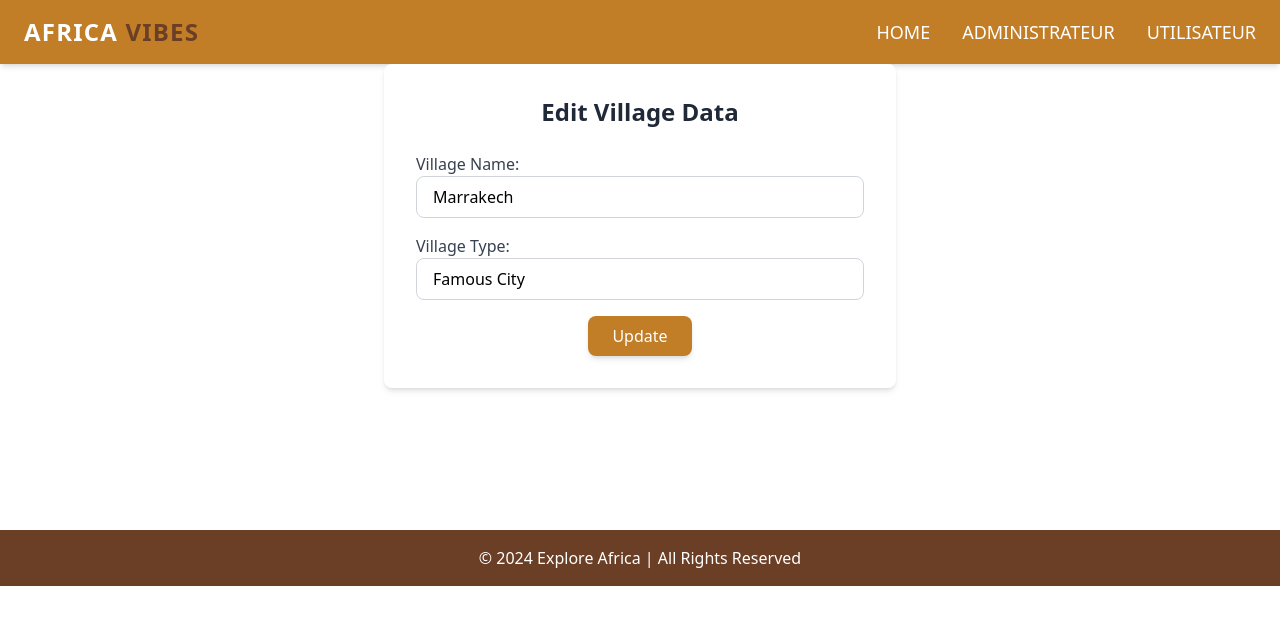
After one commit to Hamza177-bas/Educational-website, a PHP site: page /editvill.php?id=1&type=vill in a window 1280 px wide. The commit adds this page. Shown: the top 625 px of the page. Run offline with PHP 8.4, Linux system fonts and the light colour scheme; data comes from the database, SQL or seed files in the repository; some libraries are stand-ins or nearby versions.

Commit message:
add fonction edite to pays and vill

```diff
--- /dev/null
+++ b/editvill.php
@@ -0,0 +1,74 @@
+<?php
+include('conn.php');
+
+if (isset($_GET['id']) && isset($_GET['type']) && $_GET['type'] == 'vill') {
+    $id = mysqli_real_escape_string($conn, $_GET['id']);
+
+    $query = mysqli_query($conn, "SELECT * FROM `vill` WHERE `id` = '$id'");
+    $row = mysqli_fetch_assoc($query);
+
+    if (!$row) {
+        echo "vill valide no.";
+        exit;
+    }
+} else {
+    echo "data no valide";
+    exit;
+}
+?>
+
+<!DOCTYPE html>
+<html lang="en">
+<head>
+    <meta charset="UTF-8">
+    <meta name="viewport" content="width=device-width, initial-scale=1.0">
+    <script src="https://cdn.tailwindcss.com"></script>
+    <title>modified vill</title>
+</head>
+<body>
+
+<nav class="bg-[#C27D27] shadow-md">
+        <div class="max-w-7xl mx-auto px-6 py-4 flex justify-between items-center">
+
+            <div class="text-white text-2xl font-bold uppercase tracking-wider">
+                Africa <span class="text-[#6B3E26]">Vibes</span>
+            </div>
+
+            <ul class="hidden md:flex space-x-8">
+                <li><a href="index.php" class="text-white text-lg font-medium uppercase hover:text-[#F1C40F] transition duration-300">Home</a></li>
+                <li><a href="Admin.php" class="text-white text-lg font-medium uppercase hover:text-[#F1C40F] transition duration-300">Administrateur</a></li>
+                <li><a href="Utilis.php" class="text-white text-lg font-medium uppercase hover:text-[#F1C40F] transition duration-300">Utilisateur</a></li>
+        </ul>
+
+        <div id="mobile-menu" class="md:hidden hidden bg-[#C27D27] ">
+            <ul class="space-y-4 py-4 px-6">
+                <li><a href="#home" class="text-white text-lg font-medium uppercase hover:text-[#F1C40F] transition duration-300">Home</a></li>
+                <li><a href="#about" class="text-white text-lg font-medium uppercase hover:text-[#F1C40F] transition duration-300">About</a></li>
+                <li><a href="#services" class="text-white text-lg font-medium uppercase hover:text-[#F1C40F] transition duration-300">Services</a></li>
+            </ul>
+        </div>
+    </nav>
+
+
+    <form action="updatevill.php" method="POST" class="max-w-lg mx-auto bg-white p-8 rounded-lg shadow-md">
+    <input type="hidden" name="id" value="<?= $row['id']; ?>">
+    <h2 class="text-2xl font-semibold text-center text-gray-800 mb-6">Edit Village Data</h2>
+    <div class="mb-4">
+        <label for="name" class="block text-gray-700 font-medium">Village Name:</label>
+        <input type="text" name="name" value="<?= $row['name']; ?>" class="w-full px-4 py-2 border border-gray-300 rounded-lg focus:outline-none focus:ring-2 focus:ring-blue-400" required>
+    </div>
+    <div class="mb-4">
+        <label for="type" class="block text-gray-700 font-medium">Village Type:</label>
+        <input type="text" name="type" value="<?= $row['type']; ?>" class="w-full px-4 py-2 border border-gray-300 rounded-lg focus:outline-none focus:ring-2 focus:ring-blue-400" required>
+    </div>
+    <div class="text-center">
+        <button type="submit" class="bg-[#C27D27] shadow-md text-white py-2 px-6 rounded-lg  focus:outline-none focus:ring-2 ">
+            Update
+        </button>
+    </div>
+</form>
+<footer class="bg-[#6B3E26] text-white text-center py-4 mt-[8.9rem]">
+        <p>&copy; 2024 Explore Africa | All Rights Reserved</p>
+    </footer>
+</body>
+</html>
--- a/index.php
+++ b/index.php
@@ -26,7 +26,7 @@
                 <li><a href="Utilis.php" class="text-white text-lg font-medium uppercase hover:text-[#F1C40F] transition duration-300">Utilisateur</a></li>
             </ul>
 
-        <div id="mobile-menu" class="md:hidden hidden bg-[#C27D27] ">
+        <div id="mobile-menu" class="md:hidden hidden bg-[#C27D27]">
             <ul class="space-y-4 py-4 px-6">
                 <li><a href="#home" class="text-white text-lg font-medium uppercase hover:text-[#F1C40F] transition duration-300">Home</a></li>
                 <li><a href="#about" class="text-white text-lg font-medium uppercase hover:text-[#F1C40F] transition duration-300">About</a></li>
--- a/update.php
+++ /dev/null
@@ -1,5 +0,0 @@
-<?php
-    $conn =mysqli_connect('localhost' , 'root' ,'', 'data_africia');
-
-    $sql = " UPDATE "
-?>
```
Also changed, not shown: Admin.php (+15 -14 lines), editpays.php (added, +76 -0 lines), updatepays.php (added, +20 -0 lines), updatevill.php (added, +21 -0 lines), delete.php (added).
